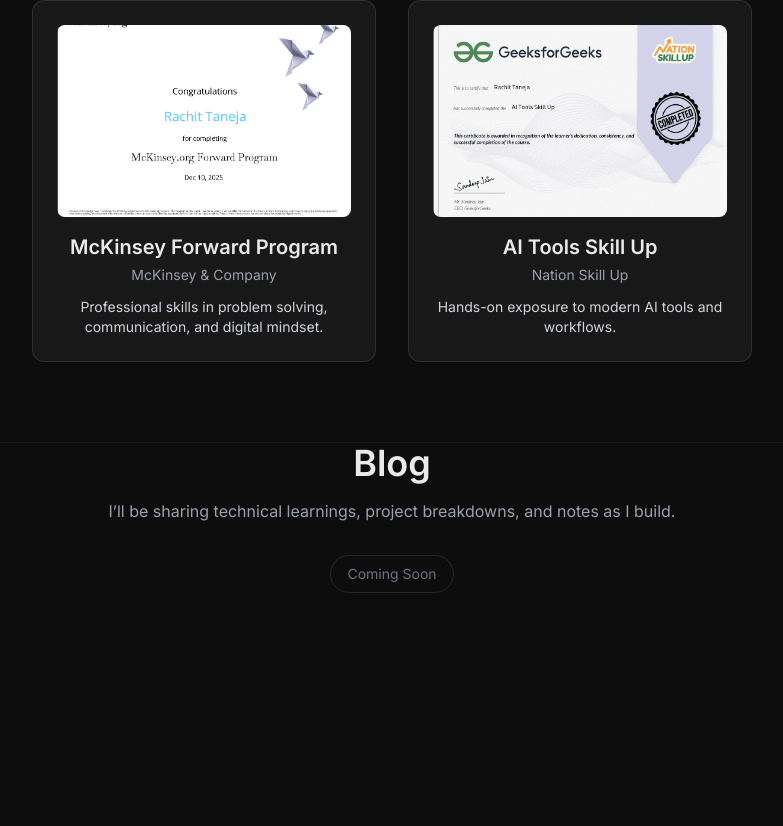
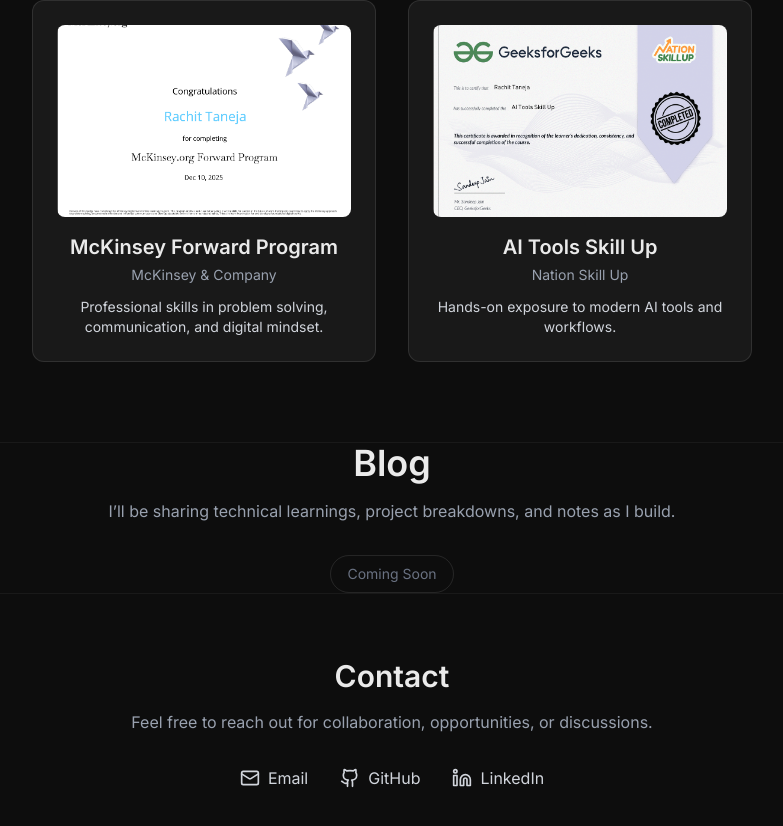
Before and after one commit to rachittaneja56-max/portfolio, a React (Vite) app: page / in a window 1280 px wide. Shown: the part 1578-2404 px from the top of the page, without its empty margins (248-1031 px from the left). Before the commit the page ends 2203 px from the top, so only its background shows below. Built offline with nearby package versions, Linux system fonts and the light colour scheme.

Commit message:
contact section added

```diff
--- a/package.json
+++ b/package.json
@@ -11,6 +11,7 @@
   },
   "dependencies": {
     "@tailwindcss/vite": "^4.1.17",
+    "lucide-react": "^0.562.0",
     "react": "^19.2.0",
     "react-dom": "^19.2.0",
     "tailwindcss": "^4.1.17"
--- a/src/App.jsx
+++ b/src/App.jsx
@@ -6,6 +6,7 @@
 import Projects from './components/Projects'
 import Certificates from './components/Certification'
 import BlogPreview from './components/Blog'
+import Contact from './components/Contact'
 
 function App() {
   const [count, setCount] = useState(0)
@@ -18,6 +19,7 @@
       <Projects/>
       <Certificates/>
       <BlogPreview/>
+      <Contact/>
     </>
   )
 }
--- /dev/null
+++ b/src/components/Contact.jsx
@@ -0,0 +1,46 @@
+import React from "react";
+import { GithubIcon, LinkedinIcon, Mail } from "lucide-react";
+
+const Contact = () => {
+  return (
+    <section id="contact" className="py-16 border-t border-white/5">
+      <div className="max-w-3xl mx-auto px-6 text-center">
+        <h2 className="text-3xl font-semibold">Contact</h2>
+
+        <p className="text-gray-400 mt-4">
+          Feel free to reach out for collaboration, opportunities, or discussions.
+        </p>
+
+        <div className="flex justify-center gap-8 mt-8">
+          <a
+            href="mailto:rachittaneja6@gmail.com"
+            className="flex items-center gap-2 text-gray-300 hover:text-white transition"
+          >
+            <Mail size={20} />
+            <span>Email</span>
+          </a>
+
+          <a
+            href="https://github.com/rachittaneja56-max"
+            target="_blank"
+            className="flex items-center gap-2 text-gray-300 hover:text-white transition"
+          >
+            <GithubIcon size={20}/>
+            <span>GitHub</span>
+          </a>
+
+          <a
+            href="https://www.linkedin.com/in/rachit-taneja-b98985382/"
+            target="_blank"
+            className="flex items-center gap-2 text-gray-300 hover:text-white transition"
+          >
+            <LinkedinIcon size={20} />
+            <span>LinkedIn</span>
+          </a>
+        </div>
+      </div>
+    </section>
+  );
+};
+
+export default Contact;
```
Also changed, not shown: src/components/Skills.jsx (deleted), 1 other file (tests, documents, lock files or other folders).
